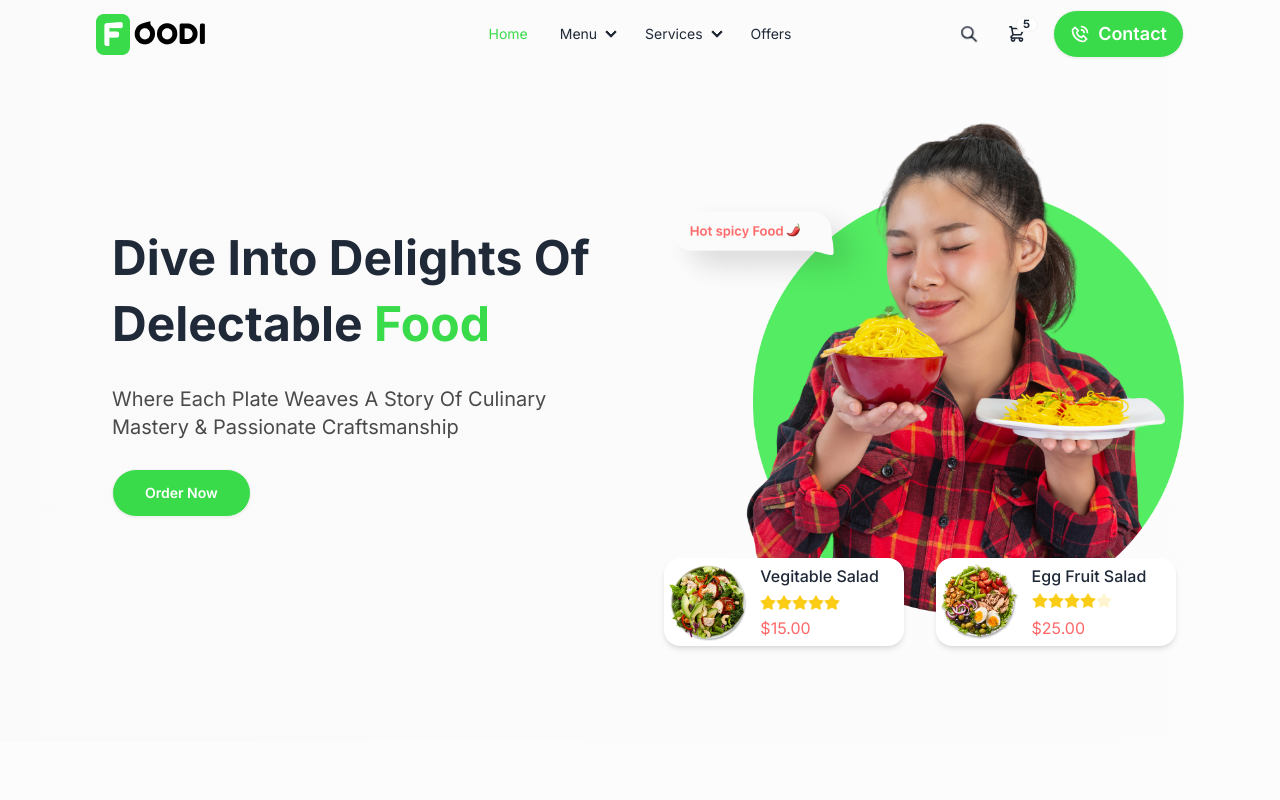
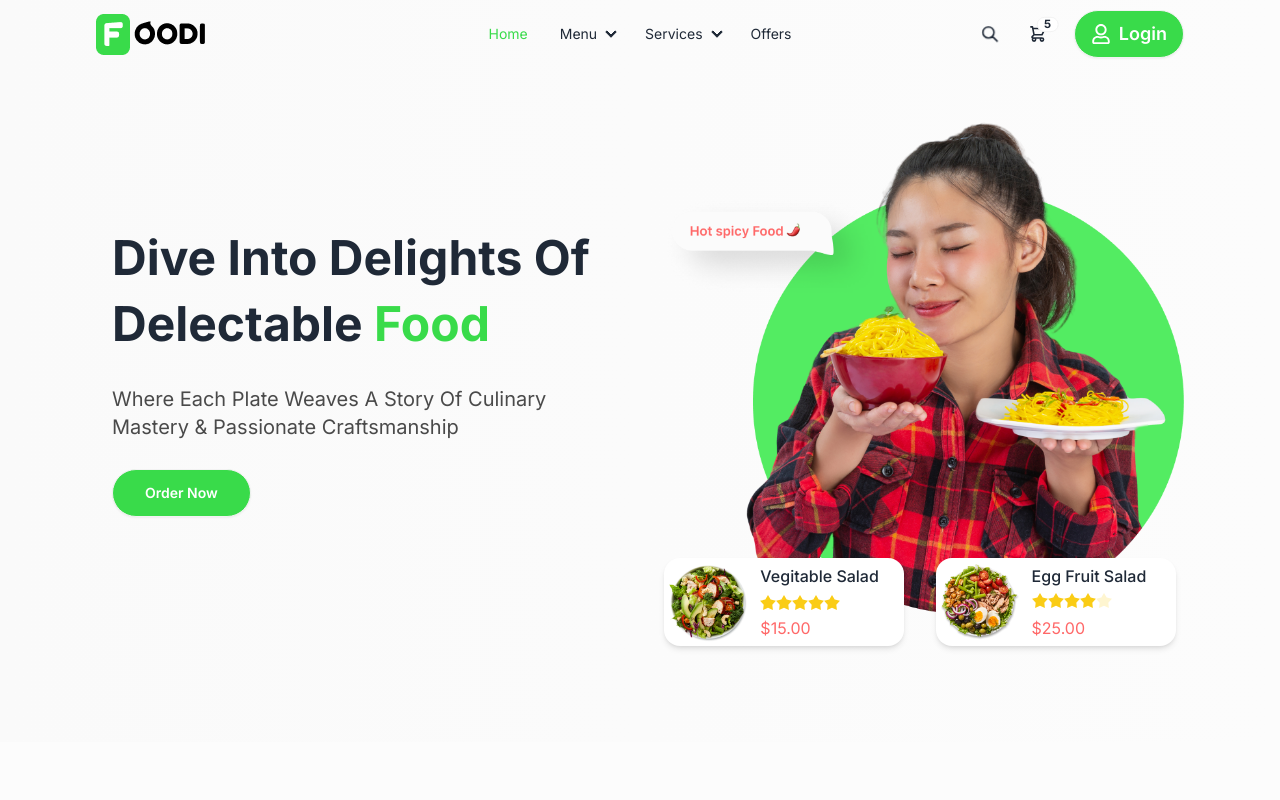
Before and after one commit to HossainRafi/Foodi, a React (Vite) app in the folder foodi-client/: page / in a window 1280 px wide. Shown: the top 800 px of the page. Built offline with nearby package versions, Linux system fonts and the light colour scheme.

Commit message:
starting with modal

```diff
--- /dev/null
+++ b/foodi-client/src/components/Modal.jsx
@@ -0,0 +1,20 @@
+export const Modal = () => {
+  return (
+    <div>
+      <dialog id="my_modal_5" className="modal modal-middle sm:modal-middle">
+        <div className="modal-box">
+          <h3 className="font-bold text-lg">Hello!</h3>
+          <p className="py-4">
+            Press ESC key or click the button below to close
+          </p>
+          <div className="modal-action">
+            <form method="dialog">
+              {/* if there is a button in form, it will close the modal */}
+              <button className="btn">Close</button>
+            </form>
+          </div>
+        </div>
+      </dialog>
+    </div>
+  );
+};
--- a/foodi-client/src/components/Navbar.jsx
+++ b/foodi-client/src/components/Navbar.jsx
@@ -1,6 +1,7 @@
 import { useEffect, useState } from "react";
+import { FaRegUser } from "react-icons/fa";
+import { Modal } from "./Modal";
 import logo from "/logo.png";
-import { BiPhoneCall } from "react-icons/bi";
 
 export const Navbar = () => {
   // scroll effect for navbar
@@ -24,7 +25,9 @@ export const Navbar = () => {
   const navItems = (
     <>
       <li>
-        <a href="/" className="text-green">Home</a>
+        <a href="/" className="text-green">
+          Home
+        </a>
       </li>
       <li>
         <details>
@@ -157,10 +160,14 @@ export const Navbar = () => {
               </div>
             </div>
 
-            {/* contact btn */}
-            <a className="btn bg-green rounded-full px-4 text-white flex items-center gap-2 text-lg">
-              <BiPhoneCall className="text-xl" /> Contact
-            </a>
+            {/* login btn */}
+            <button
+              onClick={() => document.getElementById("my_modal_5").showModal()}
+              className="btn bg-green rounded-full px-4 text-white flex items-center gap-2 text-lg"
+            >
+              <FaRegUser className="text-xl" /> Login
+            </button>
+            <Modal />
           </div>
         </div>
       </header>
```
